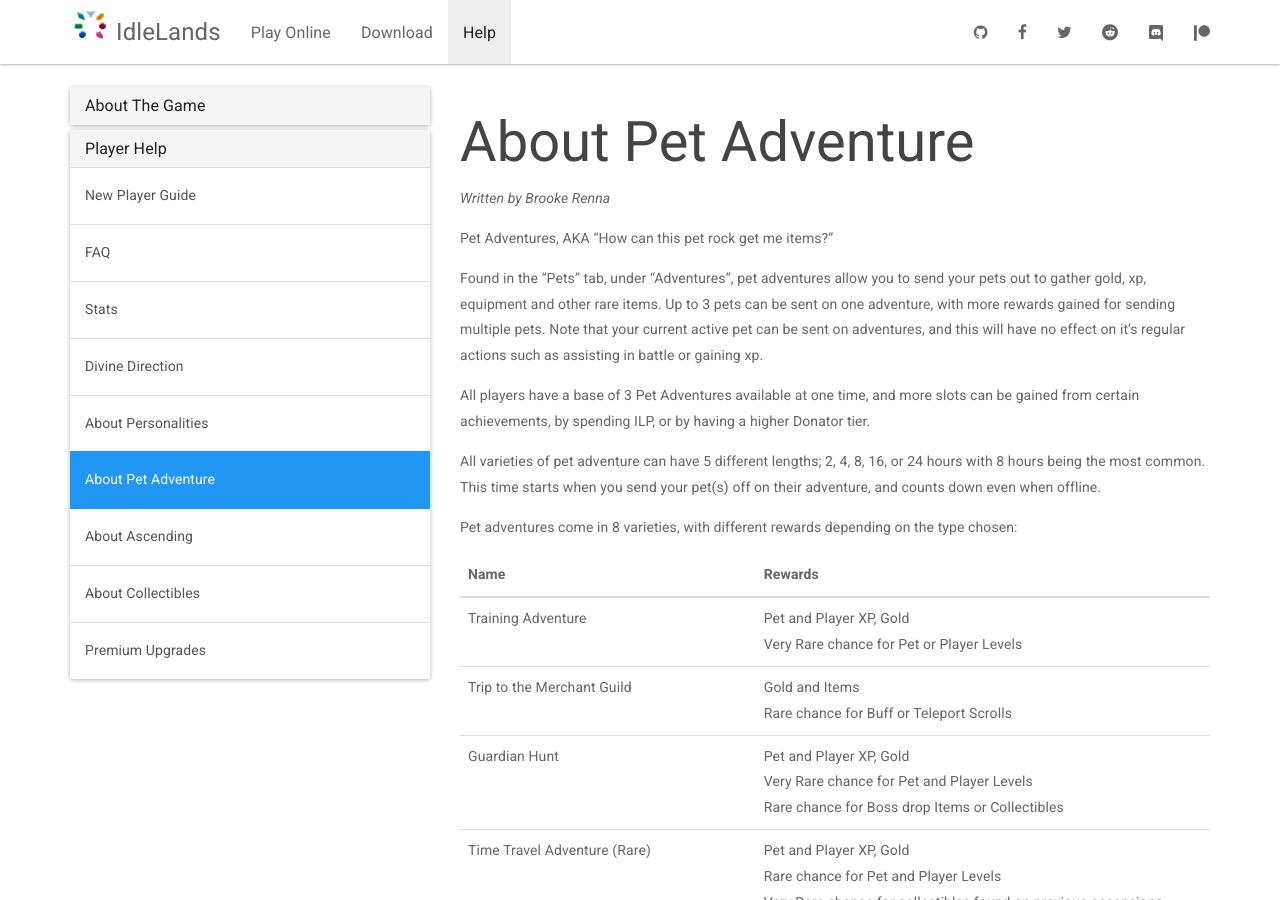
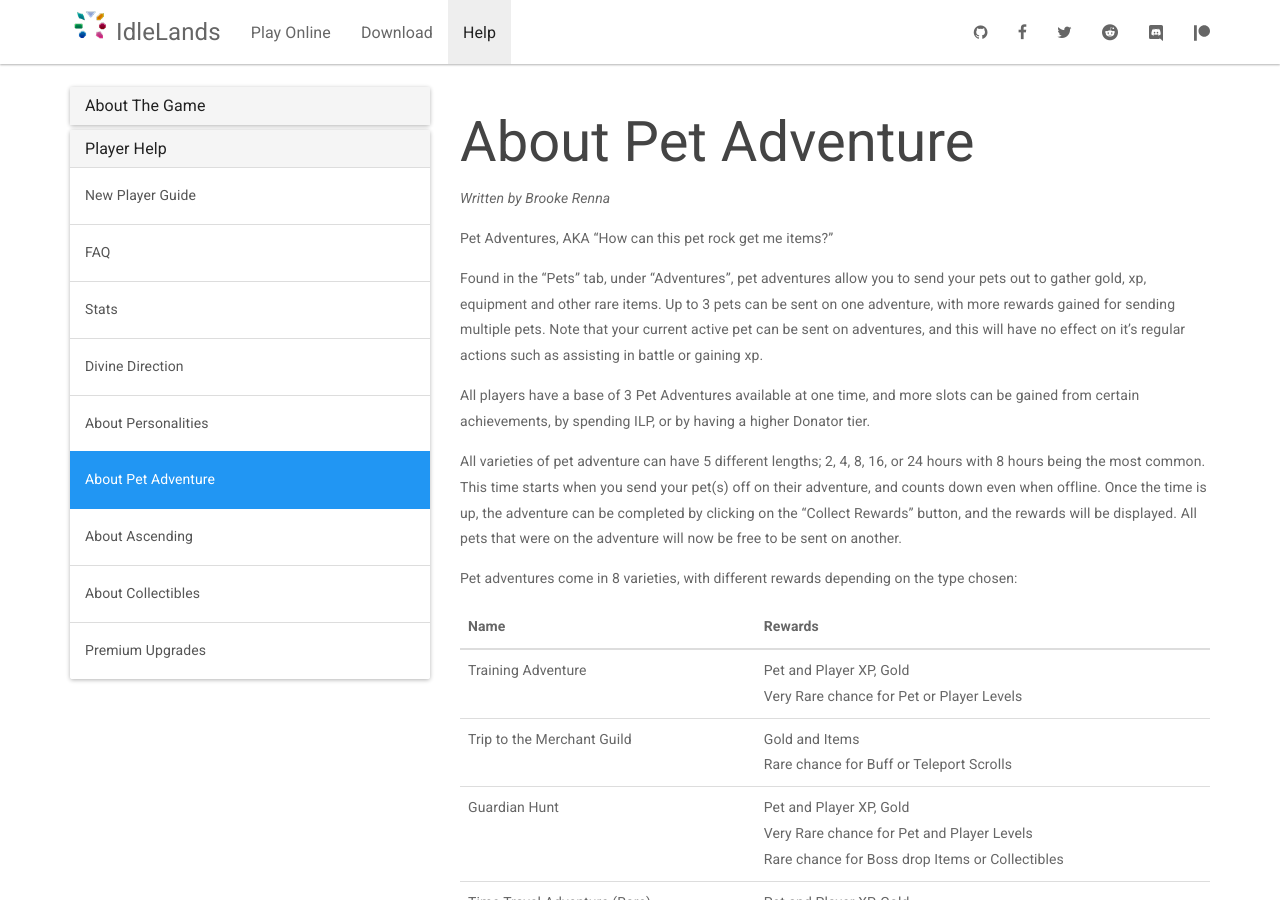
Before and after one commit to IdleLands/idlelands.github.io, a Jekyll site: the page built from _docs/help/about-pet-adventures.md, in a window 1280 px wide and 900 px high. Built offline with Jekyll 4.4.1, drawn with Linux system fonts in a browser that asks for light colours; nearby versions of some CDN libraries.

Commit message:
Update about-pet-adventures.md

```diff
--- a/_docs/help/about-pet-adventures.md
+++ b/_docs/help/about-pet-adventures.md
@@ -12,7 +12,7 @@ Found in the “Pets” tab, under “Adventures”, pet adventures allow you to
 
 All players have a base of 3 Pet Adventures available at one time, and more slots can be gained from certain achievements, by spending ILP, or by having a higher Donator tier.
 
-All varieties of pet adventure can have 5 different lengths; 2, 4, 8, 16, or 24 hours with 8 hours being the most common. This time starts when you send your pet(s) off on their adventure, and counts down even when offline.
+All varieties of pet adventure can have 5 different lengths; 2, 4, 8, 16, or 24 hours with 8 hours being the most common. This time starts when you send your pet(s) off on their adventure, and counts down even when offline. Once the time is up, the adventure can be completed by clicking on the "Collect Rewards" button, and the rewards will be displayed. All pets that were on the adventure will now be free to be sent on another.
 
 Pet adventures come in 8 varieties, with different rewards depending on the type chosen:
 
```
